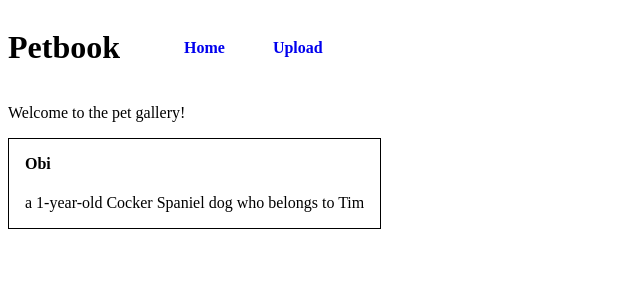
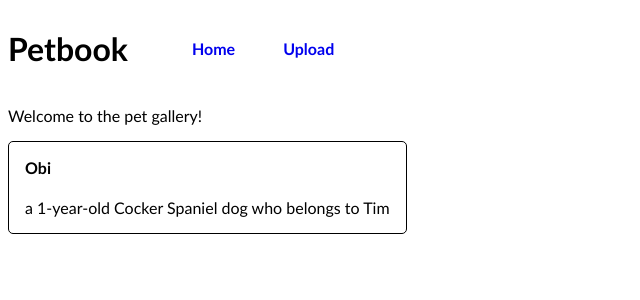
Before and after one commit to gpcroucher/week07-assigment, a React (Vite) app in the folder client/: page /view in a window 1280 px wide. Shown: the top 300 px of the page, without its empty margins (0-640 px from the left). Built offline with nearby package versions, Linux system fonts and the light colour scheme; no server answers.

Commit message:
changed font to Trebuchet MS

```diff
--- a/client/src/App.css
+++ b/client/src/App.css
@@ -0,0 +1,3 @@
+body {
+  font-family: "Trebuchet MS", "Tahoma", sans-serif;
+}
--- a/client/src/components/PetCard.css
+++ b/client/src/components/PetCard.css
@@ -1,5 +1,6 @@
 .pet-card {
   border: 1px solid black;
+  border-radius: 5px;
   padding: 1rem;
 }
 
```
